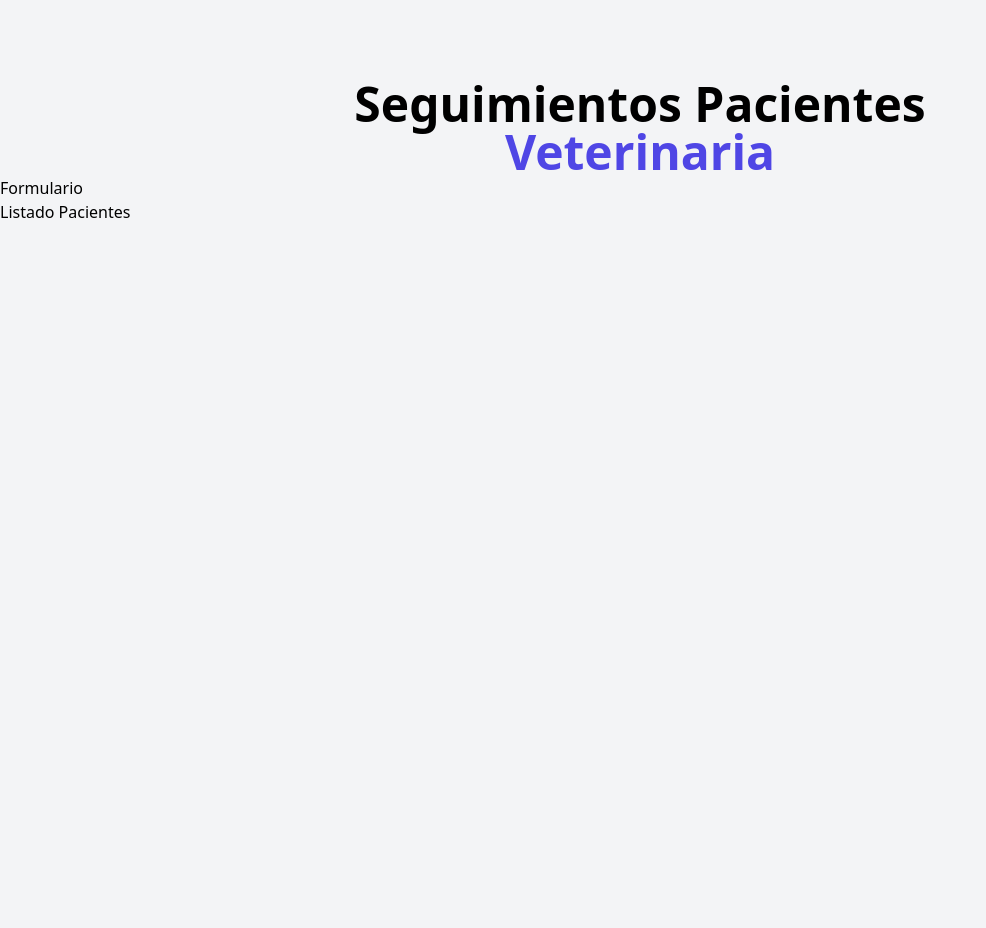
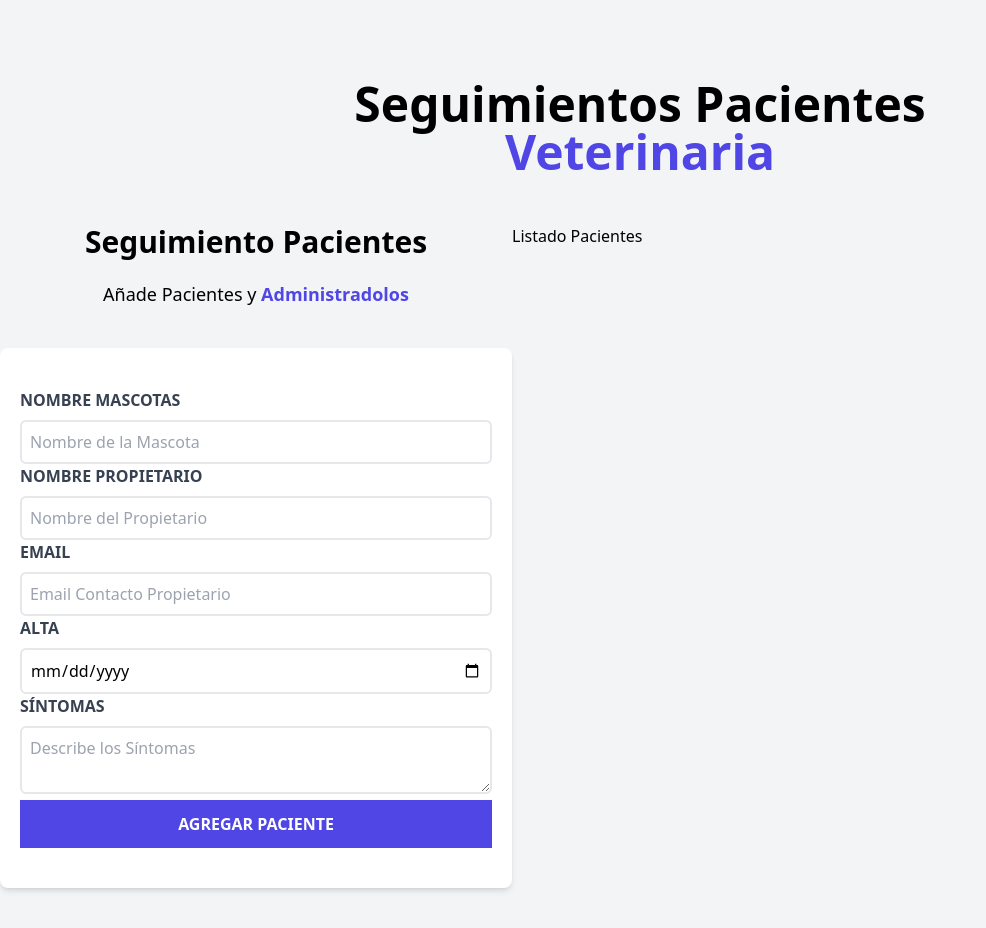
Before and after one commit to anngelicafernanda/citas-react, a React (Vite) app: page / in a window 1280 px wide. Shown: the whole page, without its empty margins (0-986 px from the left). Before the commit the page ends 880 px from the top, so only its background shows below. Built offline with nearby package versions, Linux system fonts and the light colour scheme.

Commit message:
Formulario de pacientes

```diff
--- a/src/App.jsx
+++ b/src/App.jsx
@@ -8,8 +8,10 @@ function App() {
   return (
     <div className="container mx-auto mt-20">
       <Header/>
+      <div className="mt-12 md:flex">
       <Formulario/>
       <ListadoPacientes/>
+      </div>
     </div>
   )
 }
--- a/src/ListadoPacientes.jsx
+++ b/src/ListadoPacientes.jsx
@@ -1,6 +1,8 @@
 const ListadoPacientes = () => {
   return (
+    <div className="w-1/2">
     <h2>Listado Pacientes</h2>
+    </div>
   )
 }
 
--- a/src/components/Formulario.jsx
+++ b/src/components/Formulario.jsx
@@ -2,11 +2,43 @@ function Formulario() {
 
     return (
 
-       <div>
-        <h2>Formulario</h2>
-       </div>
+        <div className="md:w-1/2 lg:w-2/5">
+            <h2 className="font-black text-3xl text-center">Seguimiento Pacientes</h2>
+            <p className="text-lg mt-5 text-center mb-10">Añade Pacientes y {" "}
+                <span className="text-indigo-600 font-bold">Administradolos</span> </p>
+            <form className="bg-white shadow-md rounded-lg py-10 px-5 mb-10" action="">
+                <div>
+                    <label className="block text-gray-700 uppercase font-bold" htmlFor="mascota">Nombre Mascotas</label>
+                    <input id="mascota" type="text" placeholder="Nombre de la Mascota" className="border-2 w-full p-2 mt-2 placeholder-gray-400 rounded-md"/>
+                </div>
 
-        )
+                <div>
+                    <label className="block text-gray-700 uppercase font-bold" htmlFor="propietario">Nombre Propietario</label>
+                    <input id="propietario" type="text" placeholder="Nombre del Propietario" className="border-2 w-full p-2 mt-2 placeholder-gray-400 rounded-md"/>
+                </div>
+
+                <div>
+                    <label className="block text-gray-700 uppercase font-bold" htmlFor="email">Email</label>
+                    <input id="email" type="text" placeholder="Email Contacto Propietario" className="border-2 w-full p-2 mt-2 placeholder-gray-400 rounded-md"/>
+                </div>
+
+                <div>
+                    <label className="block text-gray-700 uppercase font-bold" htmlFor="alta">Alta</label>
+                    <input id="alta" type="date"  className="border-2 w-full p-2 mt-2 placeholder-gray-400 rounded-md"/>
+                </div>
+
+                <div>
+                    <label className="block text-gray-700 uppercase font-bold" htmlFor="sintomas" >Síntomas</label>
+                    <textarea placeholder="Describe los Síntomas" name="" id="sintomas" className="border-2 w-full p-2 mt-2 placeholder-gray-400 rounded-md"></textarea>
+                </div>
+
+                <input type="submit" value="Agregar Paciente" className="bg-indigo-600 w-full p-3 text-white uppercase font-bold hover:bg-indigo-700 cursor-pointer transition-colors"/>
+            </form>
+
+        </div>
+
+
+    )
 }
 
-export default  Formulario
+export default Formulario
```
